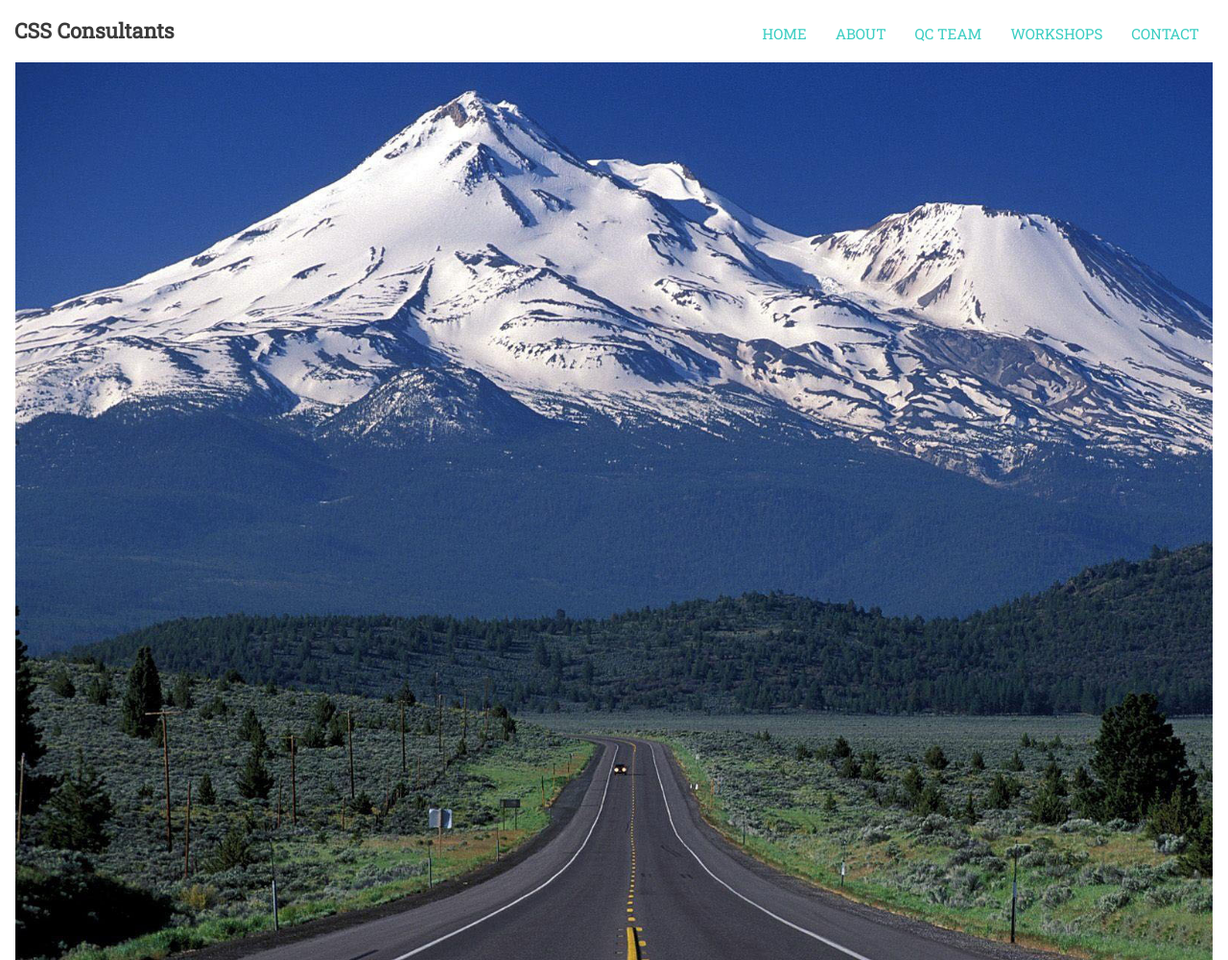
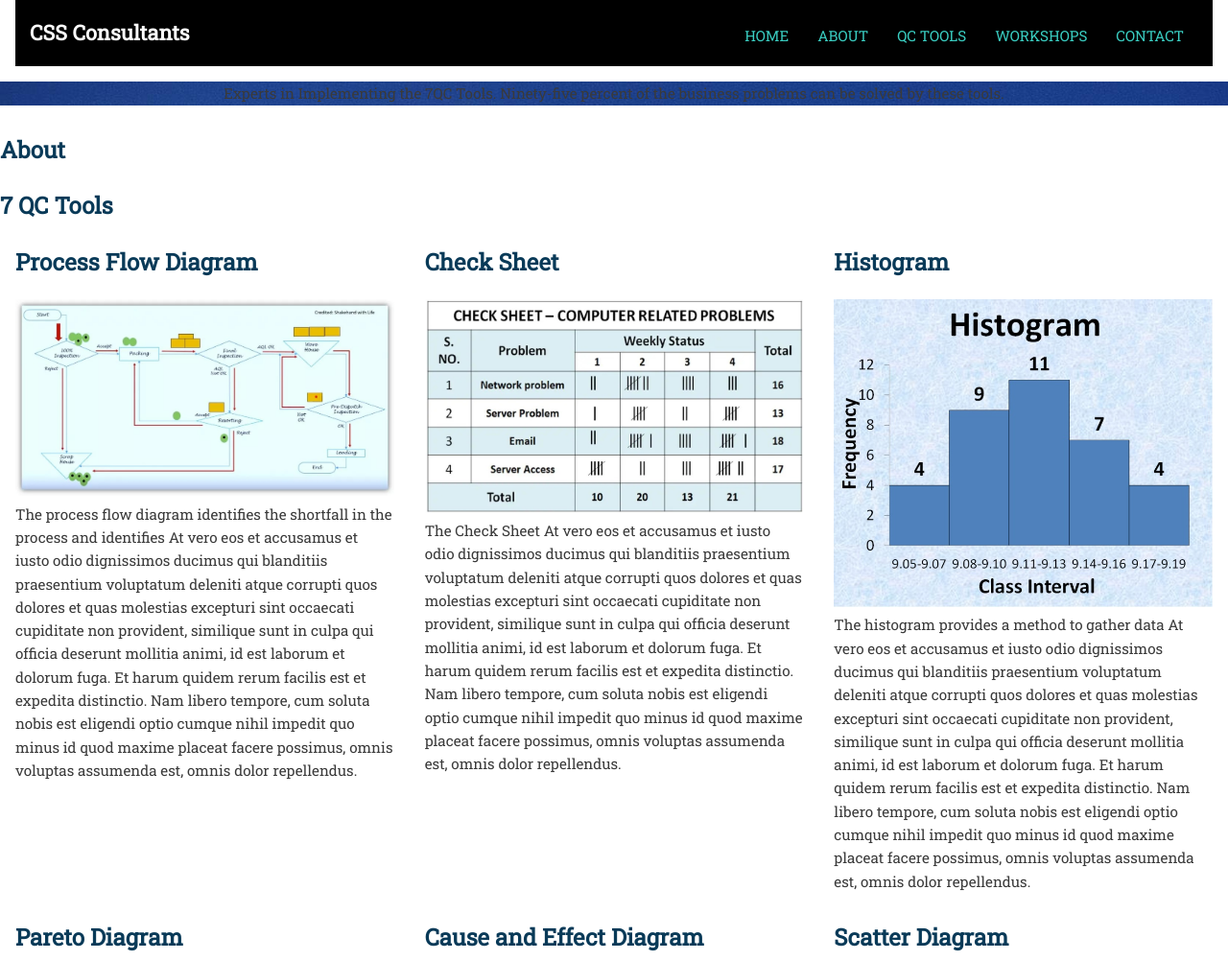
Before and after one commit to MaqsoodArain/7QC-Tools, a plain HTML site: page index.html in a window 1280 px wide. Shown: the top 1001 px of the page at 96% size. Drawn offline with Linux system fonts and the light colour scheme.

Commit message:
Second commit. Gave the main header a black background and the h1 text white. Working on inserting a background image which looks squished.

```diff
--- a/css/small.css
+++ b/css/small.css
@@ -23,6 +23,10 @@ p {
 	font-size: .95em;
 	margin-bottom: 1.8em;
 }
+h1 {
+	color: #FFFFFF;
+}
+
 h2,
 a {
 	color: #093a58;
@@ -63,21 +67,34 @@ img {
 	text-transform: uppercase;
 }
 .main-nav a:hover {
-	color: #093a58;
+	color: #FF0000;
+}
+
+.main-header {
+	background-color: #000000;
+	margin-bottom: 1em;
+	margin-left: 1em;
+	margin-right: 1em;
+	position: sticky;
+	top: 0;
+
+
 }
 
 /* ---- Layout Containers ---- */
 
 
-.main-header {
-	padding-top: .5em;
-	padding-bottom: .5em;
-}
+
 
 .banner {
 	padding-right: 1em;
 	padding-left: 1em;
 	text-align: center;
+	background-image: url("../images/mountain.jpg");
+	background-size: cover;
+}
+.banner {
+	background-image: url(../images/mountain.jpg)
 }
 .column {
 	padding-right: 1em;
--- a/index.html
+++ b/index.html
@@ -21,21 +21,24 @@
             <ul class="main-nav">
                 <li><a href="#">Home</a></li>
                 <li><a href="#">About</a></li>
-                <li><a href="#">QC Team</a></li>
+                <li><a href="#">QC Tools</a></li>
                 <li><a href="#">Workshops</a></li>
                 <li><a href="#">Contact</a></li>
             </ul>
         </nav>
     </header>
     <div class="banner">
-        <img src="images/mountain.jpg" alt="Advertising Banner" width=100%/>
-        <p>Experts in Implementing the 7QC Tools. Ninety-five percent of the business problems can be solved by these tools.</p>
+    <!-----  <img src="images/mountain.jpg" alt="Advertising Banner" width=100%/> --->
+       <p>Experts in Implementing the 7QC Tools. Ninety-five percent of the business problems can be solved by these tools.</p>
         </div>
     <main>
+        <div>
+            <h2>About</h2>
+        </div>
             <div>
                 <div class="Tools">
                     <h2>7 QC Tools</h2>
-                    <ul class="main-nav">
+             <!----  <ul class="main-nav">
                         <li><a href="#">Process Flow Diagram</a></li>
                         <li><a href="#">Check Sheet</a></li>
                         <li><a href="#">Histogram</a></li>
@@ -43,7 +46,7 @@
                         <li><a href="#">Cause and Effect Diagram</a></li>
                         <li><a href="#">Scatter Diagram</a></li>
                         <li><a href="#">Control Chart</a></li>
-                    </ul>
+                    </ul> --->
                     </div>
                 </div>
                 <div class="row">
```
